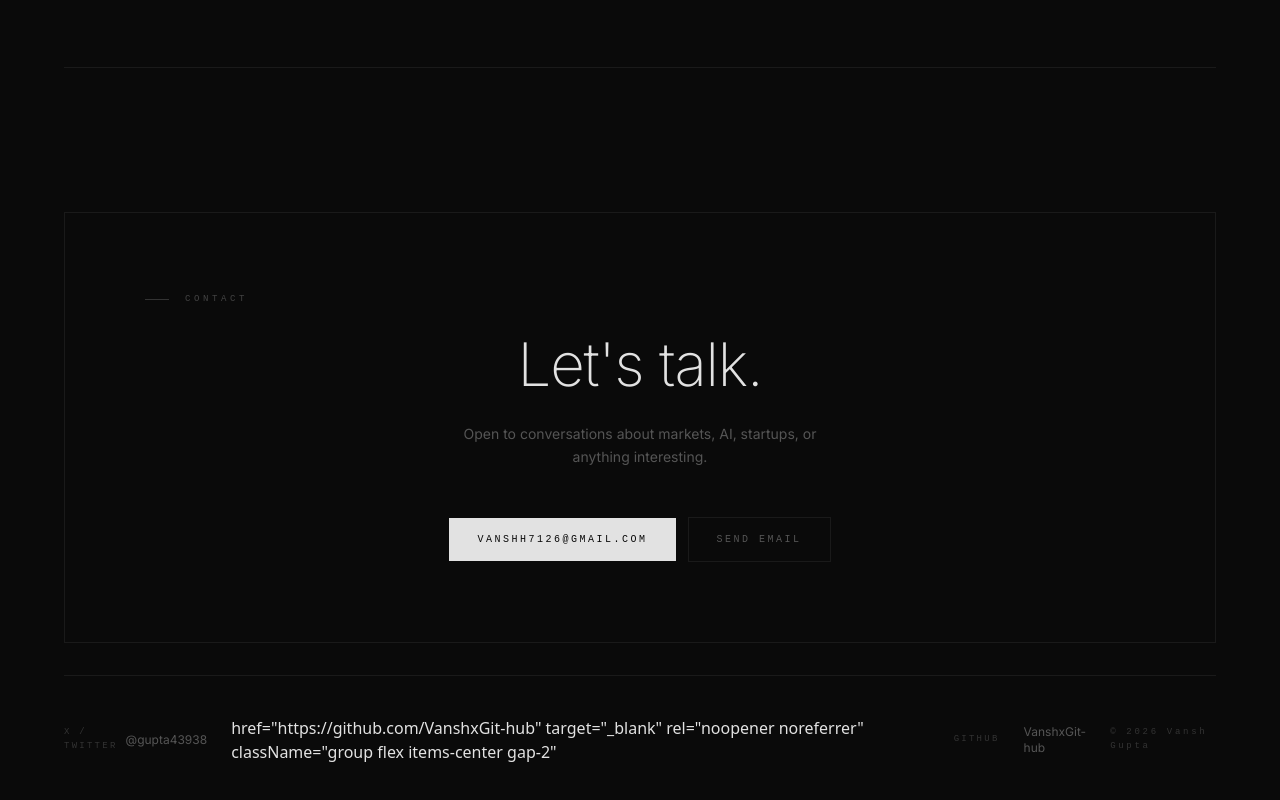
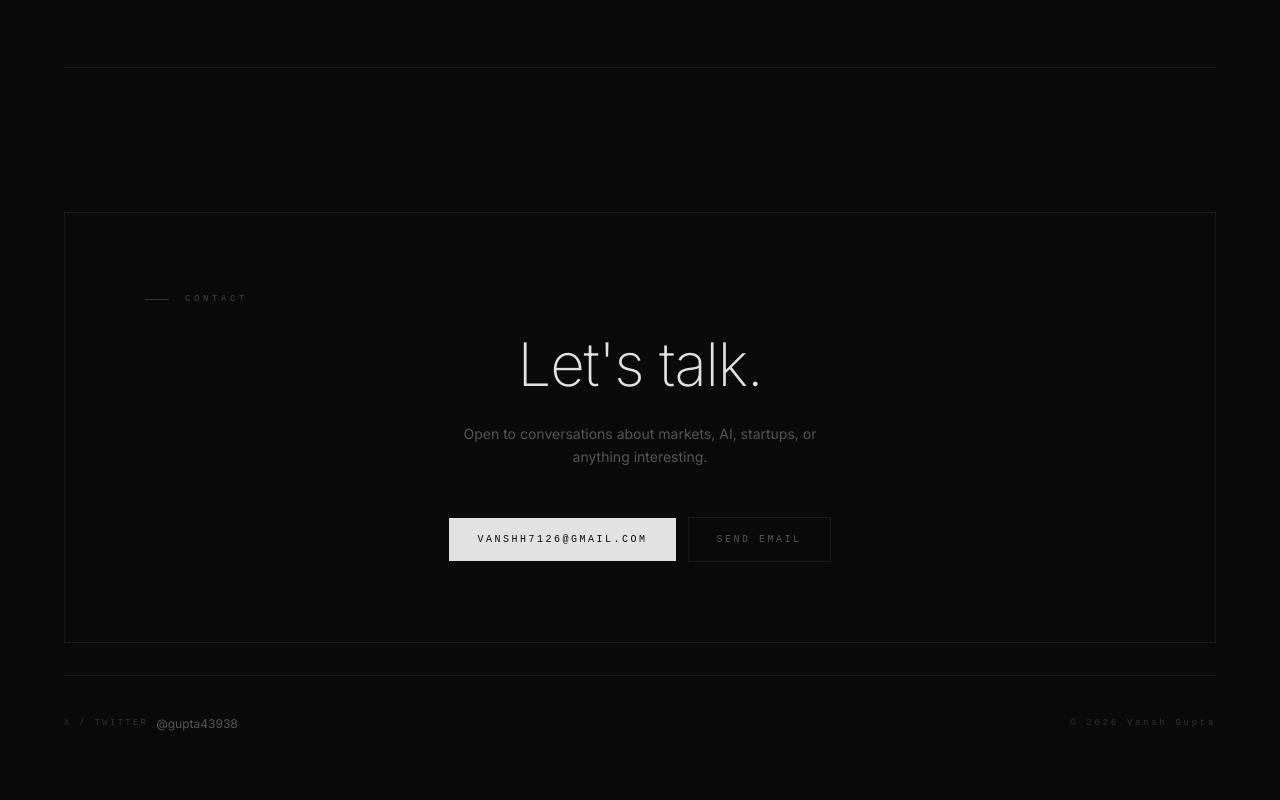
Before and after one commit to VanshxGit-hub/portfolio, a Next.js app: page / in a window 1280 px wide. Shown: the part 3084-3884 px from the top of the page. Built offline with nearby package versions, Linux system fonts and the light colour scheme.

Commit message:
update year and github

```diff
--- a/src/components/Contact.tsx
+++ b/src/components/Contact.tsx
@@ -66,13 +66,6 @@ export default function Contact() {
             <span className="font-mono text-[9px] tracking-[0.25em] uppercase" style={{ color: '#333' }}>X / Twitter</span>
             <span className="font-body text-xs transition-colors duration-300 group-hover:text-text" style={{ color: '#555' }}>@gupta43938</span>
           </a>
-           href="https://github.com/VanshxGit-hub"
-  target="_blank"
-  rel="noopener noreferrer"
-  className="group flex items-center gap-2"
-
-  <span className="font-mono text-[9px] tracking-[0.25em] uppercase" style={{ color: '#333' }}>GitHub</span>
-  <span className="font-body text-xs transition-colors duration-300 group-hover:text-text" style={{ color: '#555' }}>VanshxGit-hub</span>
           <div className="font-mono text-[9px] tracking-[0.3em]" style={{ color: '#333' }}>
             © 2026 Vansh Gupta
           </div>
```
